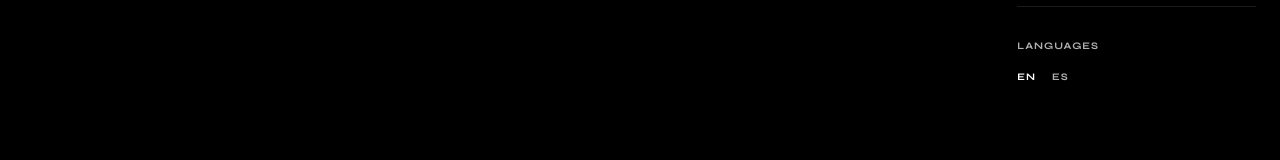
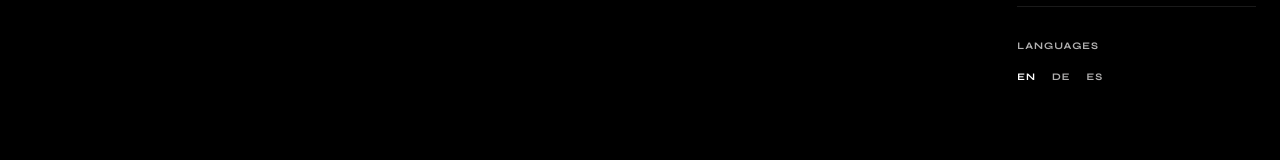
Before and after one commit to antonioherrera10/antonioherrera-ch, a React (Vite) app: page / in a window 1280 px wide. Shown: the part 1571-1731 px from the top of the page. Built offline with nearby package versions, Linux system fonts and the light colour scheme.

Commit message:
feat(i18n): add German language support to footer

```diff
--- a/src/App.tsx
+++ b/src/App.tsx
@@ -1250,7 +1250,7 @@ export default function App() {
                 <div className="mt-8 pt-8 border-t border-brand-white/10">
                   <span className="text-[10px] font-bold tracking-widest uppercase text-brand-grey block mb-4">{t.footerLanguages}</span>
                   <div className="flex gap-4">
-                    {(["EN", "ES"] as Language[]).map((l) => (
+                    {(["EN", "DE", "ES"] as Language[]).map((l) => (
                       <button
                         key={l}
                         onClick={() => setLang(l)}
```
